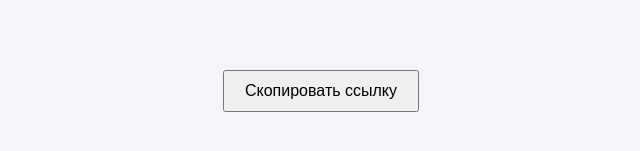
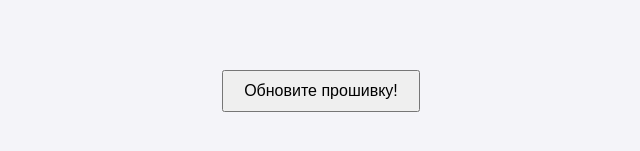
Before and after one commit to sembios/umai, a plain HTML site: page index.html in a window 1280 px wide. Shown: the part 307-458 px from the top of the page, 319-959 px from the left. Drawn offline with Linux system fonts and the light colour scheme.

Commit message:
Update index.html

```diff
--- a/index.html
+++ b/index.html
@@ -36,7 +36,7 @@
 
 
     <div class="container">
-        <button onclick="copyToClipboard()">Скопировать ссылку</button>
+        <button>Обновите прошивку!</button>
         <div id="message"></div>
     </div>
 
```
